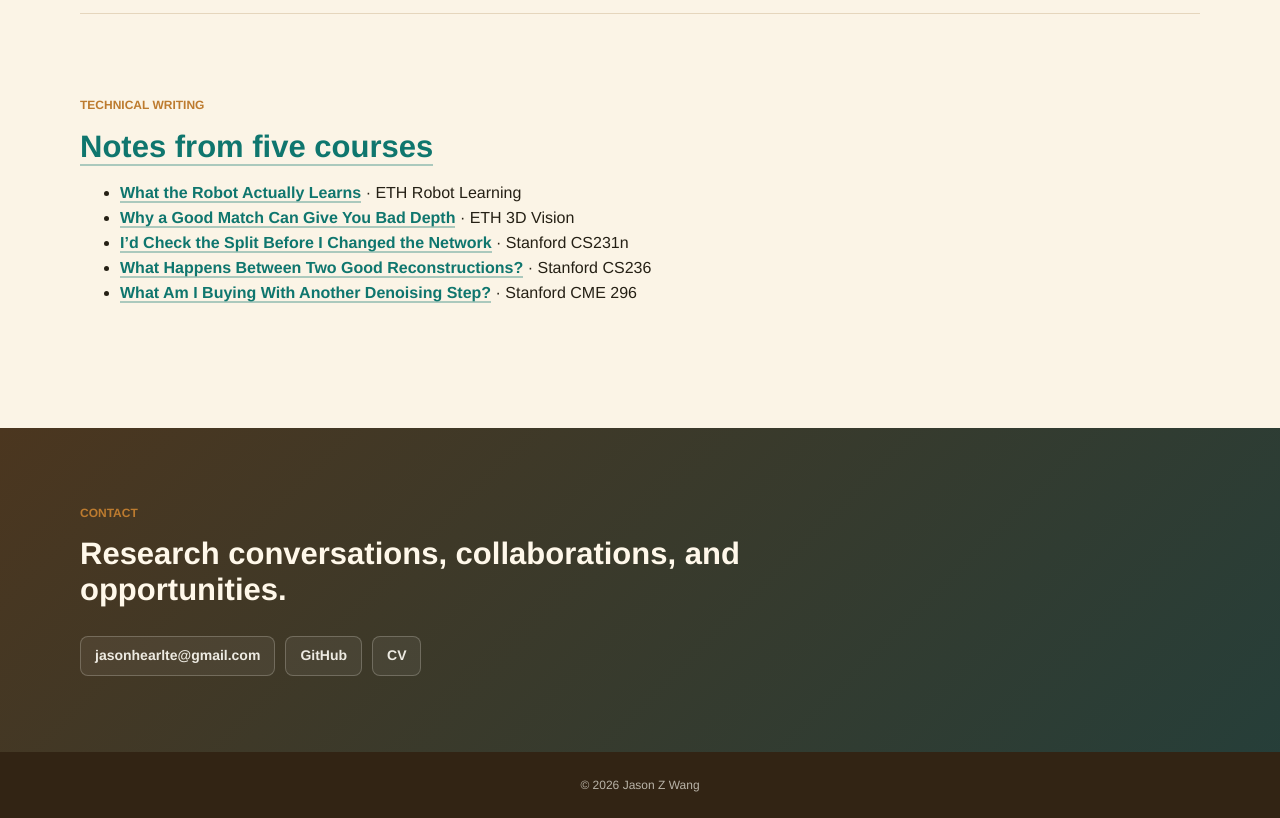
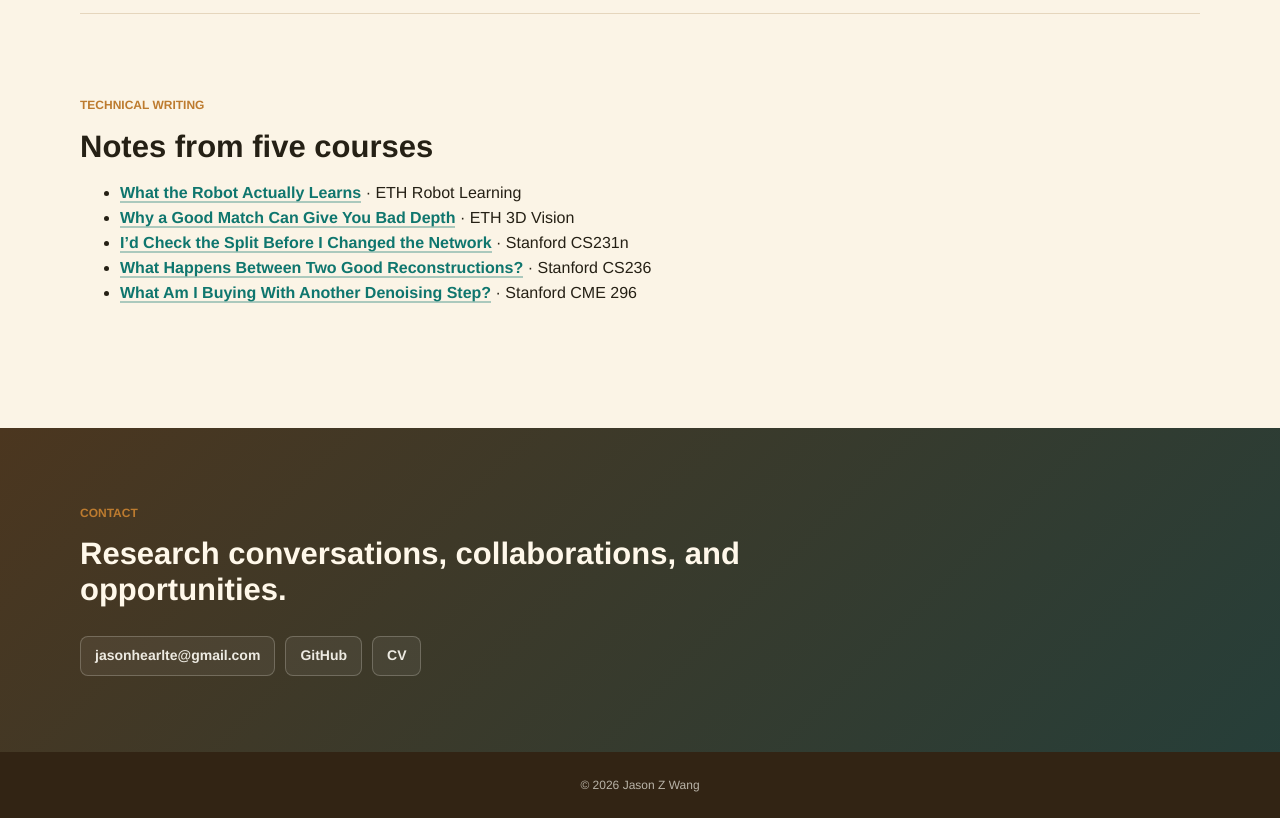
Before and after one commit to Jason-Wang313/Jason-Wang313.github.io, a plain HTML site: page index.html in a window 1280 px wide. Shown: the part 3280-4098 px from the top of the page. Drawn offline with Linux system fonts and the light colour scheme.

Commit message:
Use plain heading for technical writing section

```diff
--- a/index.html
+++ b/index.html
@@ -141,7 +141,7 @@
 
     <section class="section publication-section" id="writing">
       <p class="section-kicker">Technical Writing</p>
-      <h2><a href="blog/">Notes from five courses</a></h2>
+      <h2>Notes from five courses</h2>
       <ul><li><a href="blog/robot-learning.html">What the Robot Actually Learns</a> · ETH Robot Learning</li><li><a href="blog/3d-vision.html">Why a Good Match Can Give You Bad Depth</a> · ETH 3D Vision</li><li><a href="blog/cs231n.html">I’d Check the Split Before I Changed the Network</a> · Stanford CS231n</li><li><a href="blog/cs236.html">What Happens Between Two Good Reconstructions?</a> · Stanford CS236</li><li><a href="blog/cme296.html">What Am I Buying With Another Denoising Step?</a> · Stanford CME 296</li></ul>
     </section>
 
```
